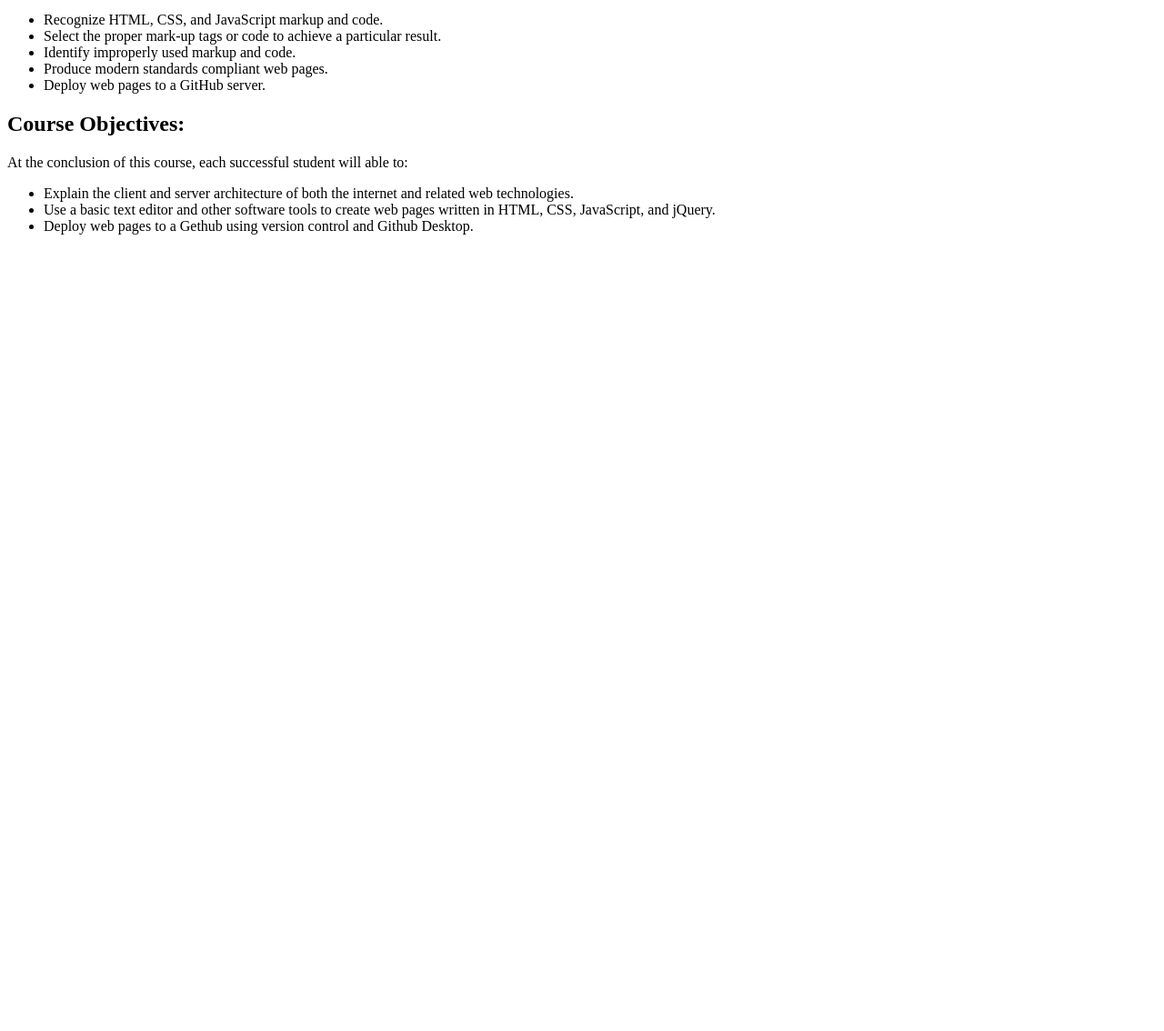
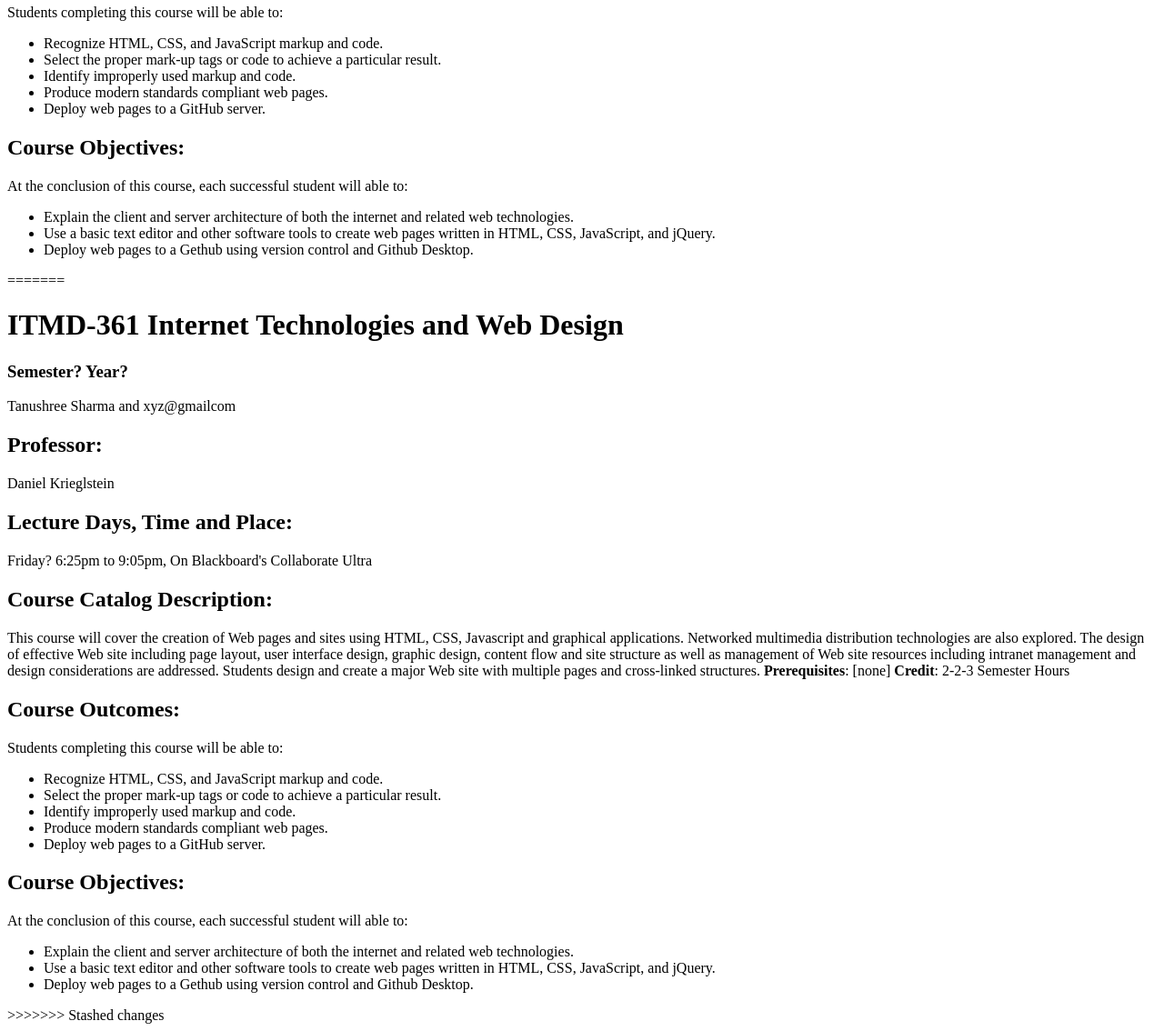
Before and after one commit to tanushree-11/-webdev_lab1, a plain HTML site: page index.html in a window 1280 px wide. Shown: the part 517-1651 px from the top of the page at 91% size. Before the commit the page ends 800 px from the top, so only its background shows below. Drawn offline with Linux system fonts and the light colour scheme.

Commit message:
making changes

```diff
--- a/index.html
+++ b/index.html
@@ -1,3 +1,4 @@
+<<<<<<< Updated upstream
 <!DOCTYPE html>
 <html lang="en">
 <head>
@@ -31,4 +32,39 @@
     <li>Deploy web pages to a Gethub using version control and Github Desktop.</li>
   </ul>
 </body>
+=======
+<!DOCTYPE html>
+<html lang="en">
+<head>
+  <meta charset="utf-8">
+  <title>ITMD-361 Internet Technologies and Web Design</title>
+</head>
+<body>
+  <h1>ITMD-361 Internet Technologies and Web Design</h1>
+  <h3>Semester? Year?</h3>
+  <p>Tanushree Sharma and xyz@gmailcom</p>
+  <h2>Professor:</h2>
+  <p>Daniel Krieglstein</p>
+  <h2>Lecture Days, Time and Place:</h2>
+  <p>Friday? 6:25pm to 9:05pm, On Blackboard's Collaborate Ultra</p>
+  <h2>Course Catalog Description:</h2>
+  <p>This course will cover the creation of Web pages and sites using HTML, CSS, Javascript and graphical applications. Networked multimedia distribution technologies are also explored. The design of effective Web site including page layout, user interface design, graphic design, content flow and site structure as well as management of Web site resources including intranet management and design considerations are addressed. Students design and create a major Web site with multiple pages and cross-linked structures. <strong>Prerequisites</strong>: [none] <strong>Credit</strong>: 2-2-3 Semester Hours</p>
+  <h2>Course Outcomes:</h2>
+  <p>Students completing this course will be able to:</p>
+  <ul>
+    <li>Recognize HTML, CSS, and JavaScript markup and code.</li>
+    <li>Select the proper mark-up tags or code to achieve a particular result.</li>
+    <li>Identify improperly used markup and code.</li>
+    <li>Produce modern standards compliant web pages.</li>
+    <li>Deploy web pages to a GitHub server.</li>
+  </ul>
+  <h2>Course Objectives:</h2>
+  <p>At the conclusion of this course, each successful student will able to:</p>
+  <ul>
+    <li>Explain the client and server architecture of both the internet and related web technologies.</li>
+    <li>Use a basic text editor and other software tools to create web pages written in HTML, CSS, JavaScript, and jQuery.</li>
+    <li>Deploy web pages to a Gethub using version control and Github Desktop.</li>
+  </ul>
+</body>
+>>>>>>> Stashed changes
 </html>
```
